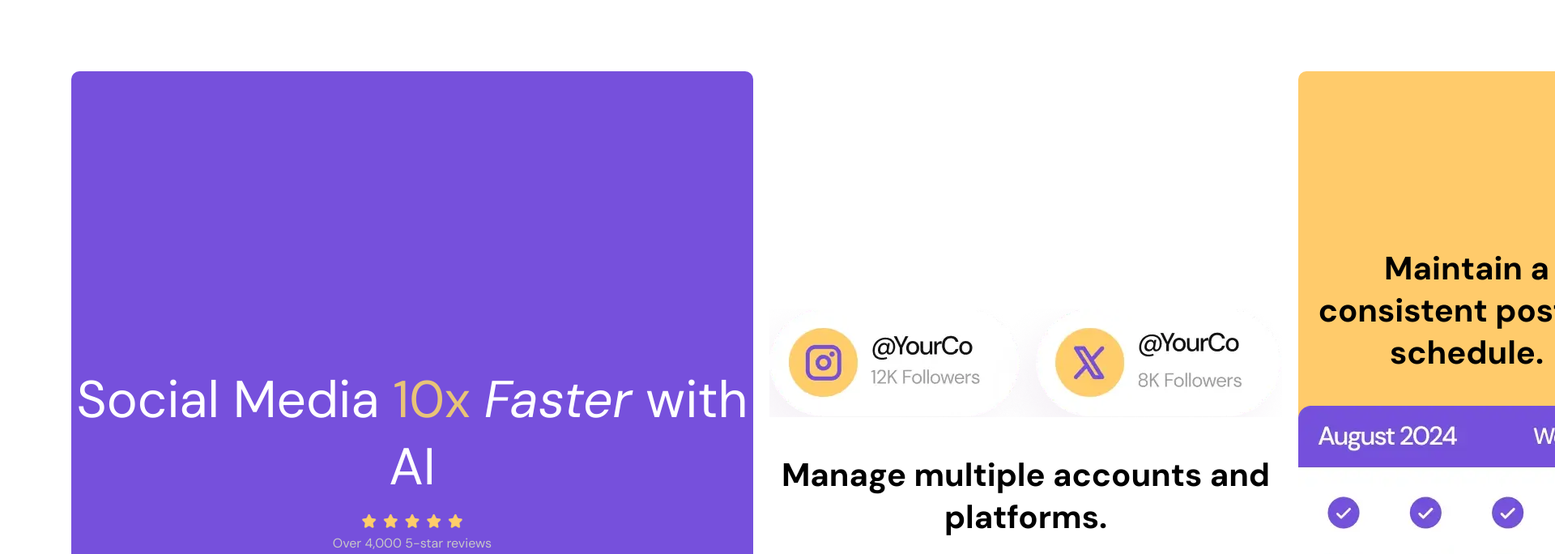
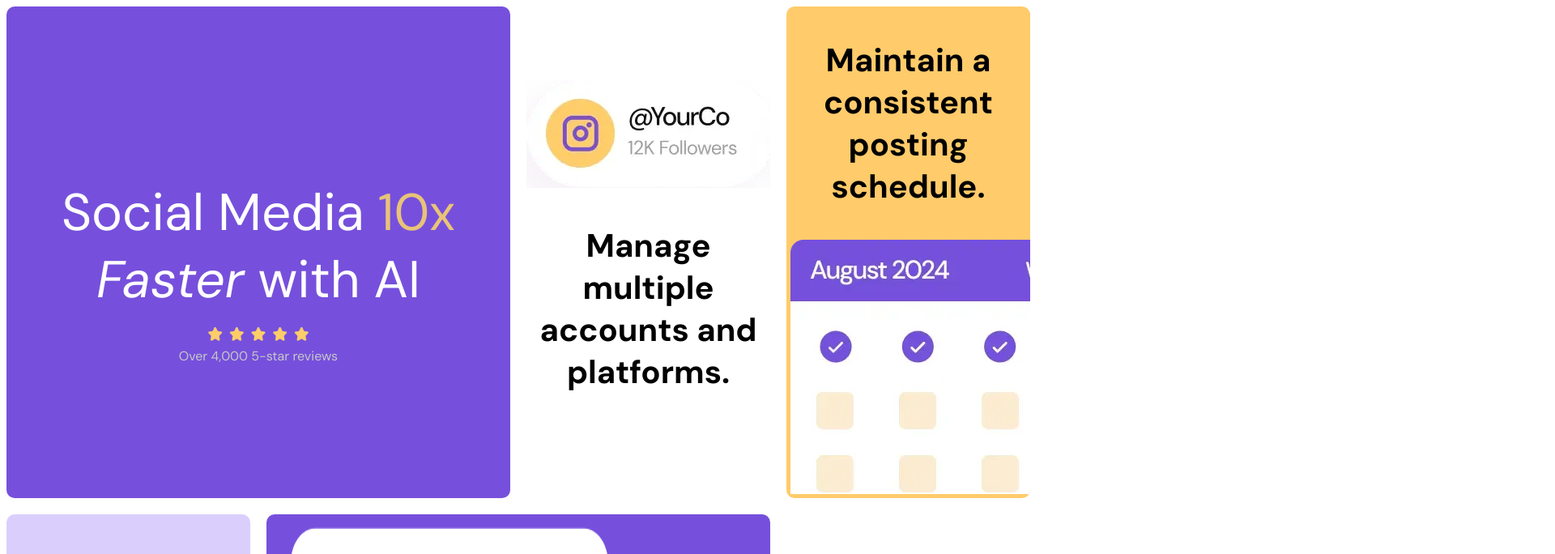
Before and after one commit to gargajit/bento-grid-main, a plain HTML site: page index.html in a window 1280 px wide. Shown: the top 684 px of the page at 81% size, 1920 px wide, since content can reach past the window. Drawn offline with Linux system fonts and the light colour scheme.

Commit message:
change some code

```diff
--- a/index.html
+++ b/index.html
@@ -26,13 +26,13 @@
     </div>
 
     <div class="white-div">
-      <img src="./assets/images/illustration-multiple-platforms.webp" alt="social media platform illustration">
+      <img class="platforms" src="./assets/images/illustration-multiple-platforms.webp" alt="social media platform illustration">
       <p class="medium-title">Manage multiple accounts and platforms.</p>
     </div>
 
     <div class="yellow-div">
       <p class="medium-title">Maintain a consistent posting schedule.</p>
-      <img src="./assets/images/illustration-consistent-schedule.webp" alt="calender illustration">
+      <img class="calender" src="./assets/images/illustration-consistent-schedule.webp" alt="calender illustration">
     </div>
 
     <div class="light-purple-div">
@@ -48,8 +48,9 @@
       </div>
     </div>
 
-    <div class="white-div">
-      <p style="font-weight: 600;"><span class="big-span">>56%</span> faster audience growth</p>
+    <!-- <div class="white-div">
+      <p class="big-title">>56%</p>
+      <p style="font-weight: 600;">faster audience growth</p>
       <img src="./assets/images/illustration-audience-growth.webp" alt="audience growth illustration">
     </div>
 
@@ -65,7 +66,7 @@
 
     <div class="attribution">
       Challenge by <a href="https://www.frontendmentor.io?ref=challenge">Frontend Mentor</a>.
-      Coded by <a href="#">Ajit Garg</a>.
+      Coded by <a href="#">Ajit Garg</a>. -->
     </div>
   </div>
 </body>
--- a/style.css
+++ b/style.css
@@ -4,11 +4,13 @@ body {
 
 
 .grid-container {
+    width: 100%;
+    /* height: 100vh; */
     display: grid;
-    grid-template-columns: 1fr 1fr 1fr 1fr;
-    grid-template-rows: 1fr 1fr 1fr 1fr;
+    grid-template-columns: repeat(4, 1fr);
+    grid-template-rows: repeat(3, 1fr);
     gap: 20px;
-    padding: 80px;
+    grid-auto-columns: 100%;
 }
 
 
@@ -37,7 +39,7 @@ div {
 
 }
 
-.light-body {
+p.light-body {
     color: hsl(0, 0%, 78%);
     margin-top: 0;
 }
@@ -53,6 +55,7 @@ div {
 
 .white-div {
     background-color: hsl(0, 0%, 100%);
+    overflow: hidden;
 }
 
 .medium-title {
@@ -67,8 +70,12 @@ div {
 
 .yellow-div {
     background-color: hsl(39, 100%, 71%);
+    overflow: hidden;
 }
 
+.tall {
+    grid-row: span 2;
+}
 /*=======================================================*/
 
 
@@ -78,6 +85,7 @@ div {
 .light-purple-div {
     background-color: hsl(254, 88%, 90%);
     overflow: hidden;
+    grid-row: span 2;
 }
 /*=======================================================*/
 
@@ -113,7 +121,6 @@ div {
 img.best-time {
     height: 60%;
     object-fit: cover;
-    object-position: 25px;
 
 }
 
@@ -121,3 +128,14 @@ img.best-time {
     margin: 0px;
     padding: 30px;
 }
+
+img.calender {
+    object-fit: cover;
+    object-position: 5px 10%;
+}
+
+
+img.multiple-platforms {
+    object-fit: cover;
+    object-position: 10% 10px;
+}
```
